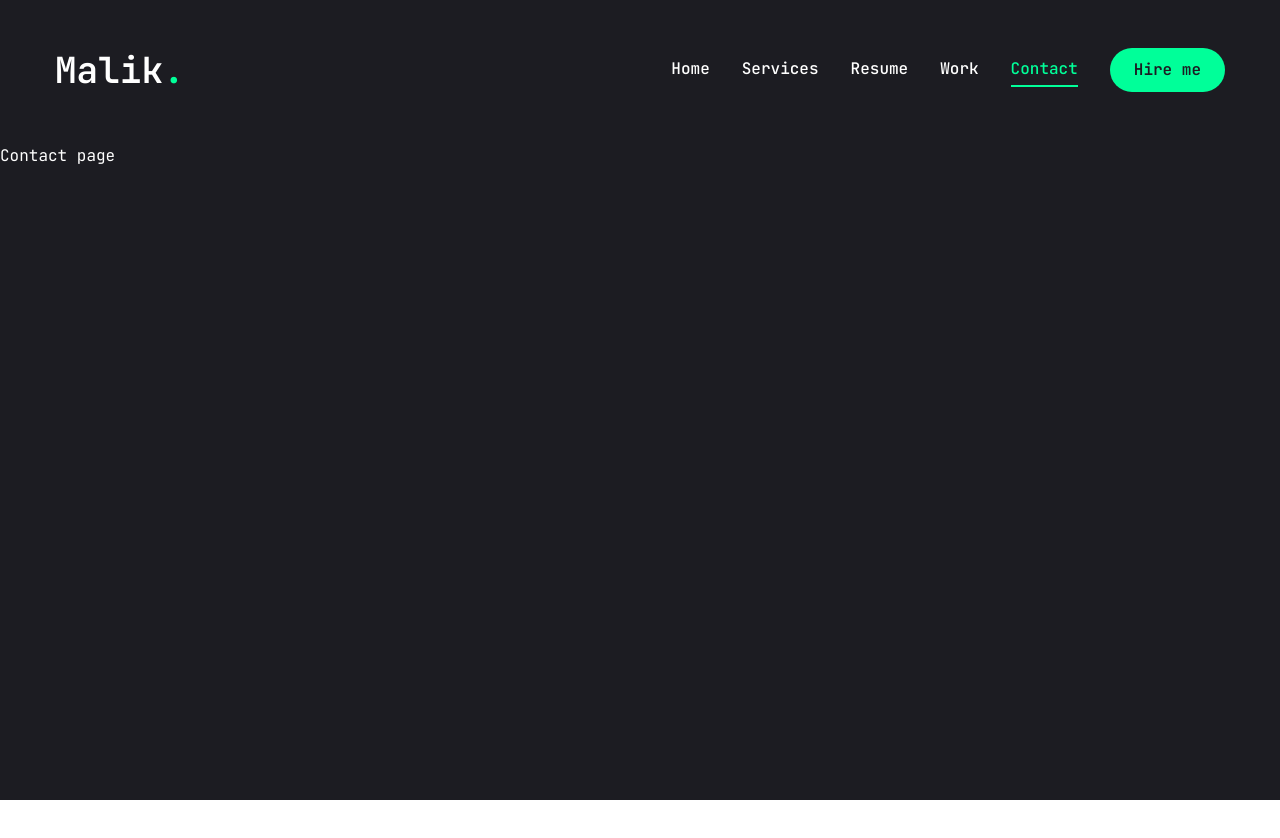
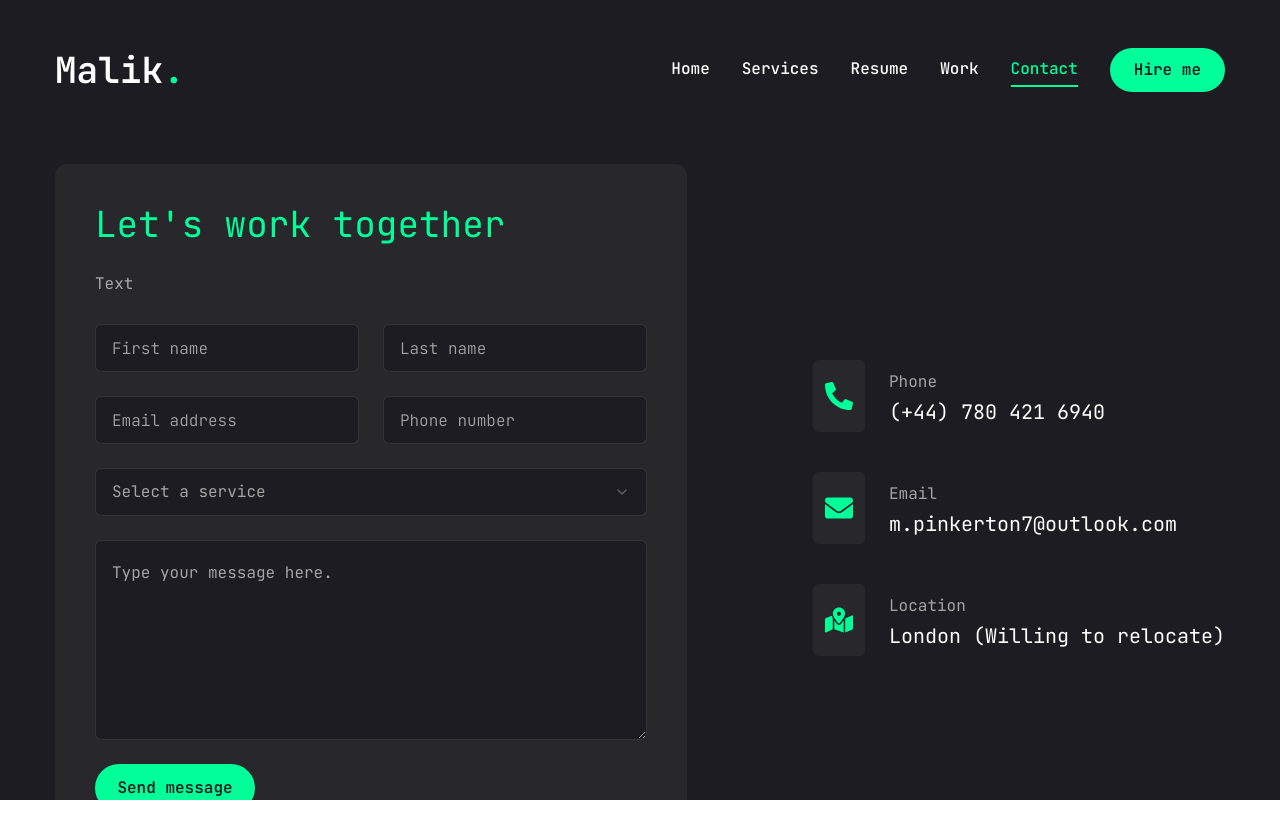
Before and after one commit to MalikP1/malik-portfolio, a Next.js app: page /contact in a window 1280 px wide. Shown: the top 838 px of the page. Before the commit the page ends 800 px from the top, so only its background shows below. Built offline with nearby package versions, Linux system fonts and the light colour scheme.

Commit message:
add all content to contact page with styling.

```diff
--- a/app/contact/page.jsx
+++ b/app/contact/page.jsx
@@ -1,6 +1,108 @@
+"use client"
+
+import { Button } from "@/components/ui/button"
+import { Input } from "@/components/ui/input"
+import { Textarea } from "@/components/ui/textarea"
+
+import {
+  Select,
+  SelectContent,
+  SelectGroup,
+  SelectItem,
+  SelectLabel,
+  SelectTrigger,
+  SelectValue,
+} from "@/components/ui/select"
+
+import { FaPhoneAlt, FaEnvelope, FaMapMarkedAlt } from "react-icons/fa"
+
+const info = [
+  {
+    icon: <FaPhoneAlt />,
+    title: "Phone",
+    description: "(+44) 780 421 6940",
+  },
+  {
+    icon: <FaEnvelope />,
+    title: "Email",
+    description: "m.pinkerton7@outlook.com",
+  },
+  {
+    icon: <FaMapMarkedAlt />,
+    title: "Location",
+    description: "London (Willing to relocate)",
+  },
+]
+
+import { motion } from "framer-motion"
+
 const Contact = () => {
   return (
-    <div>Contact page</div>
+    <motion.section
+      initial={{opacity: 0}}
+      animate={{
+        opacity: 1,
+        transition: {delay: 2.4, duration: 0.4, ease: "easeIn"},
+      }}
+      className="py-6"
+    >
+      <div className="container mx-auto">
+        <div className="flex flex-col xl:flex-row gap-[1.875rem]">
+          {/* form */}
+          <div className="xl:w-[54%] order-2 xl:order-none">
+            <form className="flex flex-col gap-6 p-10 bg-[#27272c] rounded-xl">
+              <h3 className="text-4xl text-accent">Let's work together</h3>
+              <p className="text-white/60">Text</p>
+              {/* Input */}
+              <div className="grid grid-cols-1 md:grid-cols-2 gap-6">
+                <Input type="firstname" placeholder="First name" />
+                <Input type="lastname" placeholder="Last name" />
+                <Input type="email" placeholder="Email address" />
+                <Input type="phone" placeholder="Phone number" />
+              </div>
+              {/* select */}
+              <Select>
+                <SelectTrigger className="w-full">
+                  <SelectValue placeholder="Select a service" />
+                </SelectTrigger>
+                <SelectContent>
+                  <SelectGroup>
+                    <SelectLabel>Select a service</SelectLabel>
+                    <SelectItem value="est">Web Development</SelectItem>
+                    <SelectItem value="mst">Logo Design</SelectItem>
+                  </SelectGroup>
+                </SelectContent>
+              </Select>
+              {/* textarea */}
+              <Textarea
+                className="h-[12.5rem]"
+                placeholder="Type your message here."
+              />
+              {/* btn */}
+              <Button size="md" className="max-w-40">Send message</Button>
+            </form>
+          </div>
+          {/* info */}
+          <div className="flex-1 flex items-center xl:justify-end order-1 xl:order-none mb-8 xl:mb-0">
+            <ul className="flex flex-col gap-10">
+              {info.map((item, index)=> {
+                return (
+                  <li key={index} className="flex items-center gap-6">
+                    <div className="w-[3.25rem] h-[3.25rem] xl:h-[4.5rem] bg-[#27272c] text-accent rounded-md flex items-center justify-center">
+                      <div className="text-[1.75rem]">{item.icon}</div>
+                    </div>
+                    <div className="flex-1">
+                      <p className="text-white/60">{item.title}</p>
+                      <h3 className="text-xl">{item.description}</h3>
+                    </div>
+                  </li>
+                )
+              })}
+            </ul>
+          </div>
+        </div>
+      </div>
+    </motion.section>
   )
 }
 
--- a/components/ui/input.jsx
+++ b/components/ui/input.jsx
@@ -7,7 +7,7 @@
     (<input
       type={type}
       className={cn(
-        "flex h-10 w-full rounded-md border border-slate-200 bg-white px-3 py-2 text-sm ring-offset-white file:border-0 file:bg-transparent file:text-sm file:font-medium placeholder:text-slate-500 focus-visible:outline-none focus-visible:ring-2 focus-visible:ring-slate-950 focus-visible:ring-offset-2 disabled:cursor-not-allowed disabled:opacity-50 dark:border-slate-800 dark:bg-slate-950 dark:ring-offset-slate-950 dark:placeholder:text-slate-400 dark:focus-visible:ring-slate-300",
+        "flex h-[3rem] rounded-md border border-white/10 focus:border-accent font-light bg-primary px-4 py-4 text-base placeholder:text-white/60 outline-none",
         className
       )}
       ref={ref}
--- a/components/ui/select.jsx
+++ b/components/ui/select.jsx
@@ -16,7 +16,7 @@
   <SelectPrimitive.Trigger
     ref={ref}
     className={cn(
-      "flex h-10 w-full items-center justify-between rounded-md border border-slate-200 bg-white px-3 py-2 text-sm ring-offset-white placeholder:text-slate-500 focus:outline-none focus:ring-2 focus:ring-slate-950 focus:ring-offset-2 disabled:cursor-not-allowed disabled:opacity-50 [&>span]:line-clamp-1 dark:border-slate-800 dark:bg-slate-950 dark:ring-offset-slate-950 dark:placeholder:text-slate-400 dark:focus:ring-slate-300",
+      "flex h-[3rem] w-full items-center justify-between rounded-md border border-white/10 bg-primary px-4 py-5 text-base text-white/60 placeholder:text-white/10 focus:border-accent outline-none",
       className
     )}
     {...props}>
@@ -54,7 +54,7 @@
     <SelectPrimitive.Content
       ref={ref}
       className={cn(
-        "relative z-50 max-h-96 min-w-[8rem] overflow-hidden rounded-md border border-slate-200 bg-white text-slate-950 shadow-md data-[state=open]:animate-in data-[state=closed]:animate-out data-[state=closed]:fade-out-0 data-[state=open]:fade-in-0 data-[state=closed]:zoom-out-95 data-[state=open]:zoom-in-95 data-[side=bottom]:slide-in-from-top-2 data-[side=left]:slide-in-from-right-2 data-[side=right]:slide-in-from-left-2 data-[side=top]:slide-in-from-bottom-2 dark:border-slate-800 dark:bg-slate-950 dark:text-slate-50",
+        "relative z-50 max-h-96 min-w-[8rem] overflow-hidden rounded-md border border-white/10 bg-primary text-white shadow-md data-[state=open]:animate-in data-[state=closed]:animate-out data-[state=closed]:fade-out-0 data-[state=open]:fade-in-0 data-[state=closed]:zoom-out-95 data-[state=open]:zoom-in-95 data-[side=bottom]:slide-in-from-top-2 data-[side=left]:slide-in-from-right-2 data-[side=right]:slide-in-from-left-2 data-[side=top]:slide-in-from-bottom-2 dark:border-slate-800 dark:bg-slate-950 dark:text-slate-50",
         position === "popper" &&
           "data-[side=bottom]:translate-y-1 data-[side=left]:-translate-x-1 data-[side=right]:translate-x-1 data-[side=top]:-translate-y-1",
         className
@@ -85,7 +85,7 @@
   <SelectPrimitive.Item
     ref={ref}
     className={cn(
-      "relative flex w-full cursor-default select-none items-center rounded-sm py-1.5 pl-8 pr-2 text-sm outline-none focus:bg-slate-100 focus:text-slate-900 data-[disabled]:pointer-events-none data-[disabled]:opacity-50 dark:focus:bg-slate-800 dark:focus:text-slate-50",
+      "relative flex w-full cursor-default select-none items-center rounded-sm py-1.5 pl-8 pr-2 text-sm outline-none focus:bg-accent focus:text-primary data-[disabled]:pointer-events-none data-[disabled]:opacity-50 dark:focus:bg-slate-800 dark:focus:text-slate-50",
       className
     )}
     {...props}>
--- a/components/ui/textarea.jsx
+++ b/components/ui/textarea.jsx
@@ -6,7 +6,7 @@
   return (
     (<textarea
       className={cn(
-        "flex min-h-[80px] w-full rounded-md border border-slate-200 bg-white px-3 py-2 text-sm ring-offset-white placeholder:text-slate-500 focus-visible:outline-none focus-visible:ring-2 focus-visible:ring-slate-950 focus-visible:ring-offset-2 disabled:cursor-not-allowed disabled:opacity-50 dark:border-slate-800 dark:bg-slate-950 dark:ring-offset-slate-950 dark:placeholder:text-slate-400 dark:focus-visible:ring-slate-300",
+        "flex min-h-[5rem] w-full rounded-md border border-white/10 bg-primary px-4 py-5 text-base placeholder:text-white/60 focus-visible:outline-none focus-visible:ring-1 focus-visible:ring-accent focus-visible:ring-offset-0 disabled:cursor-not-allowed disabled:opacity-50",
         className
       )}
       ref={ref}
```
